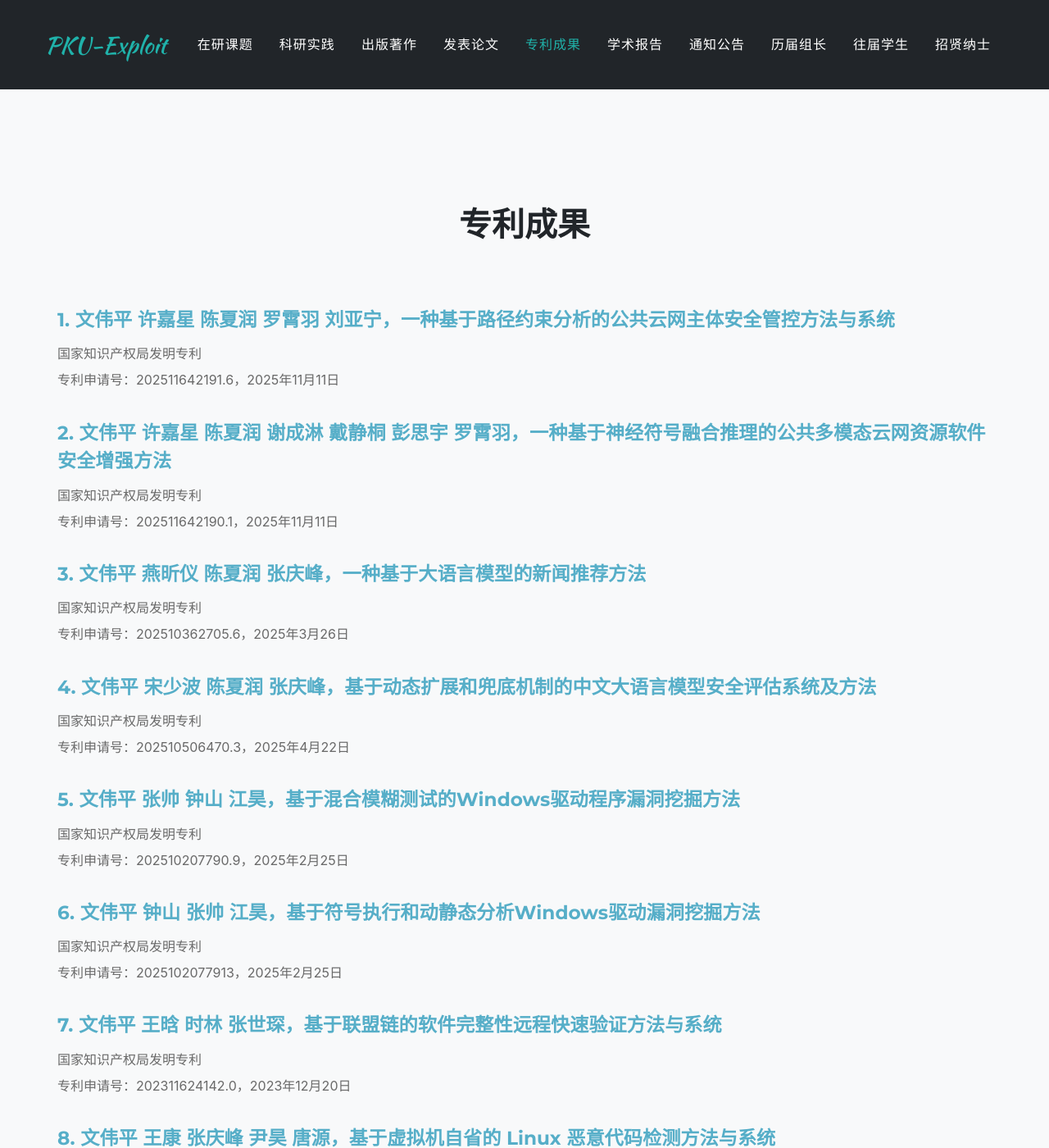
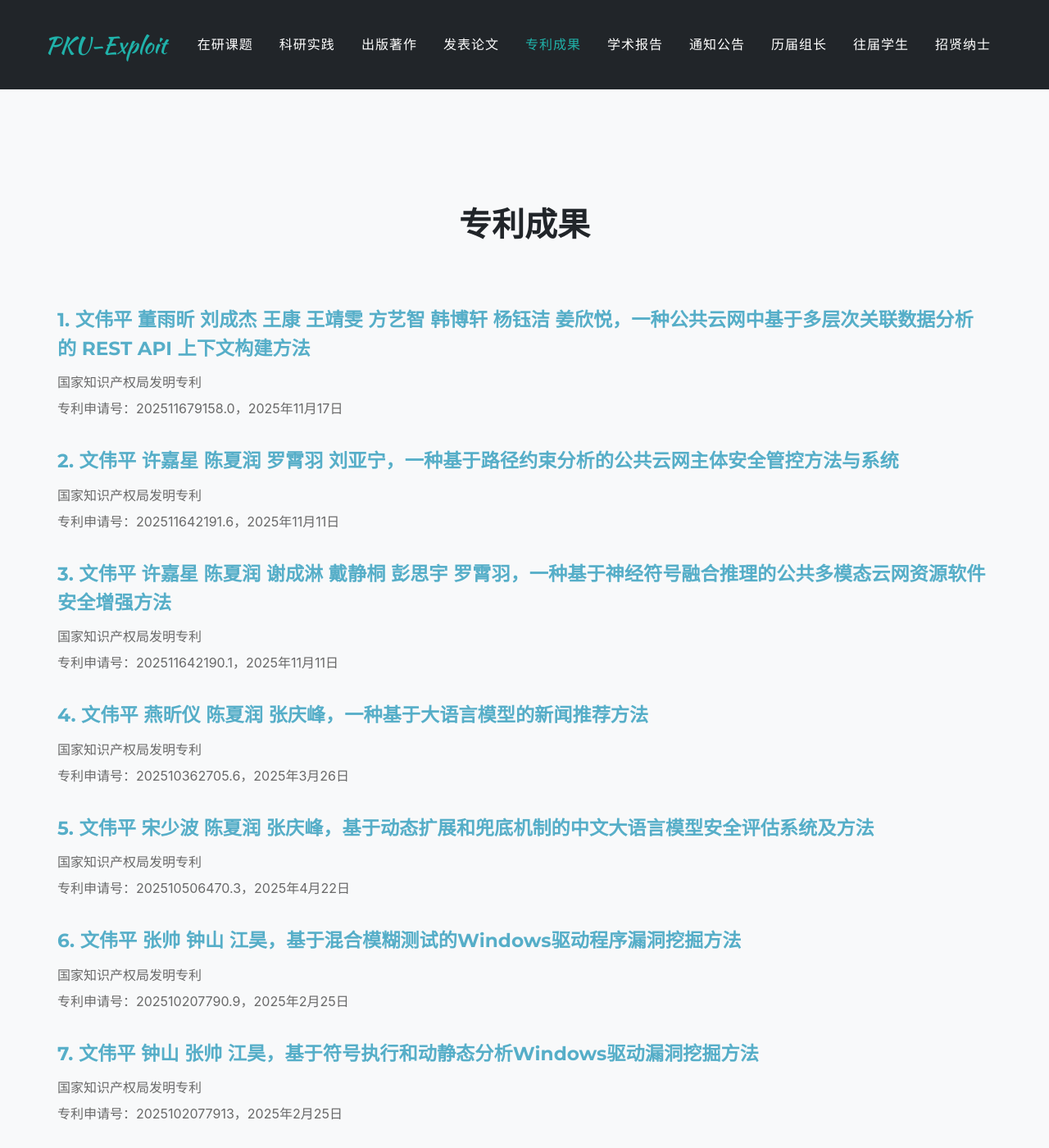
Before and after one commit to xxycfhb/xxycfhb.github.io, a Jekyll site: the page built from pages/patent.html, in a window 1280 px wide and 1400 px high. Shown: the whole window at 82% size. Built offline with Jekyll 4.4.1, drawn with Linux system fonts in a browser that asks for light colours; some web fonts are replaced; some of the changed text lies outside the part shown.

Commit message:
更新专利和通告

```diff
--- a/_data/sitetext.yml
+++ b/_data/sitetext.yml
@@ -1819,6 +1819,13 @@ patent:
     title: "专利成果"
     text:
     item:
+      - title: "文伟平 董雨昕 刘成杰 王康 王靖雯 方艺智 韩博轩 杨钰洁 姜欣悦，一种公共云网中基于多层次关联数据分析的 REST API 上下文构建方法"
+        source: "国家知识产权局发明专利"
+        number: "专利申请号：202511679158.0，2025年11月17日"
+        success: false
+        url: "/files/WX2025-03-220-专利申请受理通知书.pdf"
+        download: "：一种公共云网中基于多层次关联数据分析的 REST API 上下文构建方法.pdf"
+
       - title: "文伟平 许嘉星 陈夏润 罗霄羽 刘亚宁，一种基于路径约束分析的公共云网主体安全管控方法与系统"
         source: "国家知识产权局发明专利"
         number: "专利申请号：202511642191.6，2025年11月11日"
```
Also changed, not shown: _posts/notice/2025-11-21-notice-BeiChuangYing.md (added, +17 -0 lines), 1 other file.
